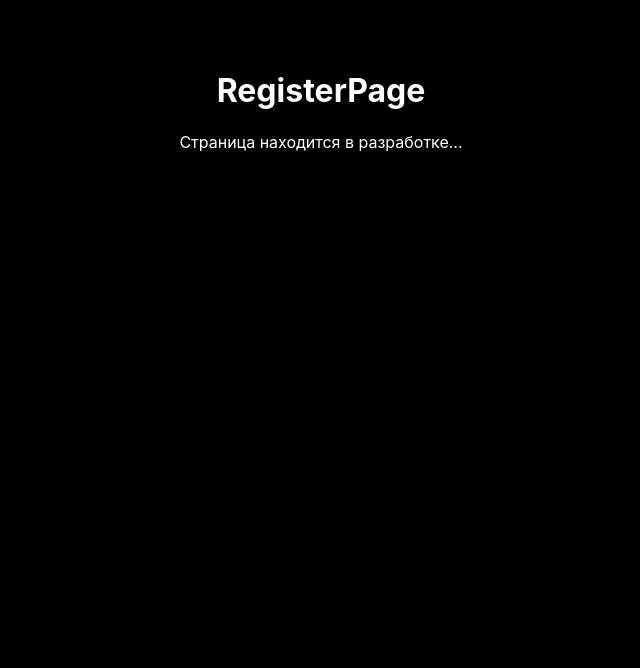
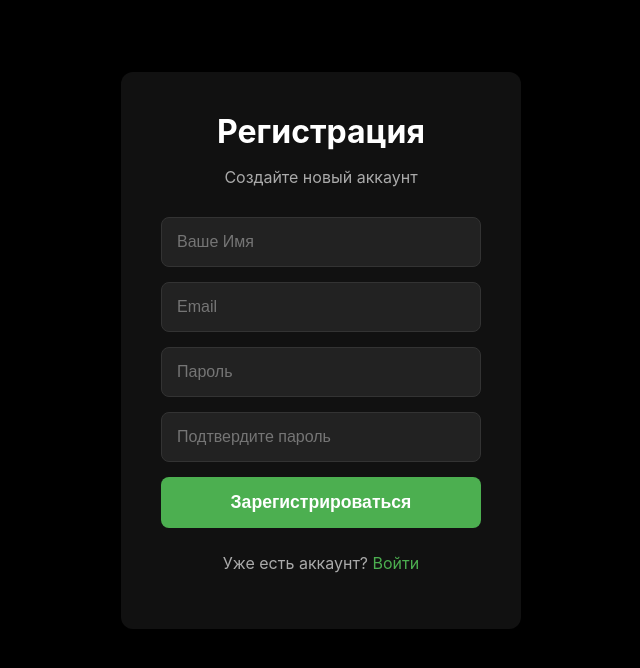
Before and after one commit to Dasharic/mesto-react-ts, a React (Vite) app: page /register in a window 1280 px wide. Shown: the top 668 px of the page, without its empty margins (319-959 px from the left). Built offline with nearby package versions, Linux system fonts and the light colour scheme.

Commit message:
feat: implement AuthContext and login/registration forms

```diff
--- a/src/App.tsx
+++ b/src/App.tsx
@@ -1,4 +1,5 @@
 import { BrowserRouter, Routes, Route } from "react-router-dom";
+import { AuthProvider } from "./contexts/AuthContext";
 import styles from "./App.module.css";
 import { HomePage } from "./pages/HomePage/HomePage";
 import { TourDetailsPage } from "./pages/TourDetailsPage/TourDetailsPage";
@@ -11,6 +12,7 @@ import { ProfilePage } from "./pages/ProfilePage/ProfilePage";
 
 function App() {
   return (
+    <AuthProvider>
       <BrowserRouter>
         <div className={styles.page}>
           <main className={styles.main}>
@@ -27,6 +29,7 @@ function App() {
           </main>
         </div>
       </BrowserRouter>
+    </AuthProvider>
   );
 }
 
--- /dev/null
+++ b/src/contexts/AuthContext.tsx
@@ -0,0 +1,126 @@
+import { createContext, useContext, useState, useEffect } from "react";
+import type { ReactNode } from "react";
+
+export type Role = "guest" | "user" | "admin";
+
+export type UserProfile = {
+  name: string;
+  email: string;
+  avatar: string;
+};
+
+export type User = {
+  email: string;
+  password: string; // Plaintext for learning
+  role: Role;
+  profile: UserProfile;
+};
+
+interface AuthContextType {
+  role: Role;
+  profile: UserProfile;
+  currentUser: User | null;
+  login: (email: string, password: string) => boolean;
+  register: (name: string, email: string, password: string) => boolean;
+  logout: () => void;
+  updateProfile: (data: Partial<UserProfile>) => void;
+}
+
+const AuthContext = createContext<AuthContextType | undefined>(undefined);
+
+const defaultAdmin: User = {
+  email: "admin@mesto.com",
+  password: "admin",
+  role: "admin",
+  profile: {
+    name: "Администратор",
+    email: "admin@mesto.com",
+    avatar: "https://images.unsplash.com/photo-1544723795-3cj3h9f28d82"
+  }
+};
+
+export function AuthProvider({ children }: { children: ReactNode }) {
+  const [users, setUsers] = useState<User[]>(() => {
+    const saved = localStorage.getItem("auth_users");
+    return saved ? JSON.parse(saved) : [defaultAdmin];
+  });
+
+  const [currentUser, setCurrentUser] = useState<User | null>(() => {
+    const saved = localStorage.getItem("auth_current_user");
+    return saved ? JSON.parse(saved) : null;
+  });
+
+  useEffect(() => {
+    localStorage.setItem("auth_users", JSON.stringify(users));
+  }, [users]);
+
+  useEffect(() => {
+    if (currentUser) {
+      localStorage.setItem("auth_current_user", JSON.stringify(currentUser));
+      // Update user in users array
+      setUsers((prev) =>
+        prev.map((u) => (u.email === currentUser.email ? currentUser : u))
+      );
+    } else {
+      localStorage.removeItem("auth_current_user");
+    }
+  }, [currentUser]);
+
+  const login = (email: string, password: string) => {
+    const user = users.find((u) => u.email === email && u.password === password);
+    if (user) {
+      setCurrentUser(user);
+      return true;
+    }
+    return false;
+  };
+
+  const register = (name: string, email: string, password: string) => {
+    if (users.find((u) => u.email === email)) return false; // Email exists
+
+    const newUser: User = {
+      email,
+      password,
+      role: "user",
+      profile: {
+        name,
+        email,
+        avatar: "https://i.pravatar.cc/150?u=" + email,
+      },
+    };
+
+    setUsers((prev) => [...prev, newUser]);
+    setCurrentUser(newUser);
+    return true;
+  };
+
+  const logout = () => setCurrentUser(null);
+
+  const updateProfile = (data: Partial<UserProfile>) => {
+    if (currentUser) {
+      setCurrentUser({
+        ...currentUser,
+        profile: { ...currentUser.profile, ...data },
+      });
+    }
+  };
+
+  const role = currentUser?.role || "guest";
+  const profile = currentUser?.profile || { name: "Гость", email: "", avatar: "" };
+
+  return (
+    <AuthContext.Provider
+      value={{ role, profile, currentUser, login, register, logout, updateProfile }}
+    >
+      {children}
+    </AuthContext.Provider>
+  );
+}
+
+export function useAuth() {
+  const context = useContext(AuthContext);
+  if (!context) {
+    throw new Error("useAuth must be used within an AuthProvider");
+  }
+  return context;
+}
--- a/src/pages/LoginPage/LoginPage.tsx
+++ b/src/pages/LoginPage/LoginPage.tsx
@@ -1,10 +1,60 @@
+import { useState } from "react";
+import { useNavigate, Link } from "react-router-dom";
+import { useAuth } from "../../contexts/AuthContext";
+import { Button } from "../../ui/Button/Button";
+import { Input } from "../../ui/Input/Input";
 import styles from "./LoginPage.module.css";
 
 export function LoginPage() {
+  const { login } = useAuth();
+  const navigate = useNavigate();
+  const [email, setEmail] = useState("");
+  const [password, setPassword] = useState("");
+  const [error, setError] = useState("");
+
+  const handleSubmit = (e: React.FormEvent) => {
+    e.preventDefault();
+    setError("");
+    const success = login(email, password);
+    if (success) {
+      navigate("/");
+    } else {
+      setError("Неверный email или пароль");
+    }
+  };
+
   return (
-    <div style={{ color: 'white', padding: '50px', textAlign: 'center' }}>
-      <h1>LoginPage</h1>
-      <p>Страница находится в разработке...</p>
+    <div className={styles.page}>
+      <div className={styles.container}>
+        <h1 className={styles.title}>Вход</h1>
+        <p className={styles.subtitle}>Войдите, чтобы продолжить покупки</p>
+
+        {error && <p className={styles.error}>{error}</p>}
+
+        <form className={styles.form} onSubmit={handleSubmit}>
+          <Input
+            type="email"
+            placeholder="Email"
+            value={email}
+            onChange={(e) => setEmail(e.target.value)}
+            required
+          />
+          <Input
+            type="password"
+            placeholder="Пароль"
+            value={password}
+            onChange={(e) => setPassword(e.target.value)}
+            required
+          />
+          <Button type="submit">
+            Войти
+          </Button>
+        </form>
+
+        <p className={styles.linkText}>
+          Нет аккаунта? <Link to="/register" className={styles.link}>Зарегистрироваться</Link>
+        </p>
+      </div>
     </div>
   );
 }
--- a/src/pages/RegisterPage/RegisterPage.tsx
+++ b/src/pages/RegisterPage/RegisterPage.tsx
@@ -1,10 +1,54 @@
-import styles from "./RegisterPage.module.css";
+import { useState } from "react";
+import { useNavigate, Link } from "react-router-dom";
+import { useAuth } from "../../contexts/AuthContext";
+import { Button } from "../../ui/Button/Button";
+import { Input } from "../../ui/Input/Input";
+import styles from "../LoginPage/LoginPage.module.css";
 
 export function RegisterPage() {
+  const { register } = useAuth();
+  const navigate = useNavigate();
+  const [name, setName] = useState("");
+  const [email, setEmail] = useState("");
+  const [password, setPassword] = useState("");
+  const [confirmPassword, setConfirmPassword] = useState("");
+  const [error, setError] = useState("");
+
+  const handleSubmit = (e: React.FormEvent) => {
+    e.preventDefault();
+    setError("");
+    if (password !== confirmPassword) {
+      setError("Пароли не совпадают");
+      return;
+    }
+    const success = register(name, email, password);
+    if (success) {
+      navigate("/");
+    } else {
+      setError("Пользователь с таким email уже существует");
+    }
+  };
+
   return (
-    <div style={{ color: 'white', padding: '50px', textAlign: 'center' }}>
-      <h1>RegisterPage</h1>
-      <p>Страница находится в разработке...</p>
+    <div className={styles.page}>
+      <div className={styles.container}>
+        <h1 className={styles.title}>Регистрация</h1>
+        <p className={styles.subtitle}>Создайте новый аккаунт</p>
+
+        {error && <p className={styles.error}>{error}</p>}
+
+        <form className={styles.form} onSubmit={handleSubmit}>
+          <Input type="text" placeholder="Ваше Имя" value={name} onChange={(e) => setName(e.target.value)} required />
+          <Input type="email" placeholder="Email" value={email} onChange={(e) => setEmail(e.target.value)} required />
+          <Input type="password" placeholder="Пароль" value={password} onChange={(e) => setPassword(e.target.value)} required />
+          <Input type="password" placeholder="Подтвердите пароль" value={confirmPassword} onChange={(e) => setConfirmPassword(e.target.value)} required />
+          <Button type="submit">Зарегистрироваться</Button>
+        </form>
+
+        <p className={styles.linkText}>
+          Уже есть аккаунт? <Link to="/login" className={styles.link}>Войти</Link>
+        </p>
+      </div>
     </div>
   );
 }
```
Lines whose indentation alone changed are shown as unchanged.
